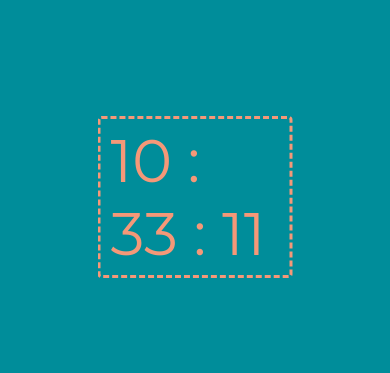
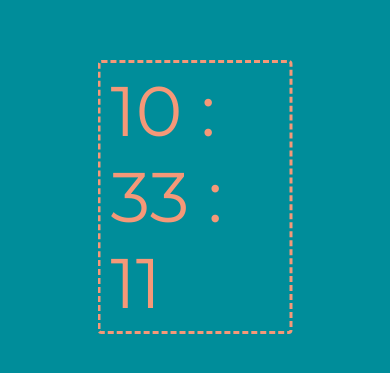
Before and after one commit to Fate92ma/Digital-Clock, a plain HTML site: page index.html in a window 390 px wide. Shown: the part 225-598 px from the top of the page. Drawn offline with Linux system fonts and the light colour scheme.

Commit message:
update style

```diff
--- a/css/style.css
+++ b/css/style.css
@@ -41,43 +41,23 @@ body {
     -moz-transform: translate(-50%, -50%);
     -o-transform: translate(-50%, -50%);
     transform: translate(-50%, -50%);
-    font-size: 100px
+    font-size: 10vw
 }
 
-@media (max-width: 550px) {
+/* End Styling */
+
+/* Start Media Query */
+
+@media (max-width: 1024px) {
     #clock {
-        font-size: 90px
+        font-size: 14vw
     }
 }
 
-@media (max-width: 500px) {
+@media (max-width: 768px) {
     #clock {
-        font-size: 80px
+        font-size: 18vw
     }
 }
 
-@media (max-width: 450px) {
-    #clock {
-        font-size: 70px
-    }
-}
-
-@media (max-width: 400px) {
-    #clock {
-        font-size: 60px
-    }
-}
-
-@media (max-width: 350px) {
-    #clock {
-        font-size: 50px
-    }
-}
-
-@media (max-width: 300px) {
-    #clock {
-        font-size: 40px
-    }
-}
-
-/* End Styling */
+/* End Media Query */
--- a/index.html
+++ b/index.html
@@ -4,10 +4,9 @@
 <head>
     <meta charset="utf-8">
     <title>Digital Clock</title>
-    <link rel="icon" href="img/favicon/favicon.ico">
+    <link rel="icon" href="img/favicon.ico">
     <link rel="stylesheet" href="css/style.css">
     <meta name="viewport" content="width=device-width, initial-scale=1.0">
-    <meta name="description" content="">
 </head>
 
 <body>
```
Also changed, not shown: js/script.js (+2 -6 lines), img/favicon.ico (renamed from img/favicon/favicon.ico).
